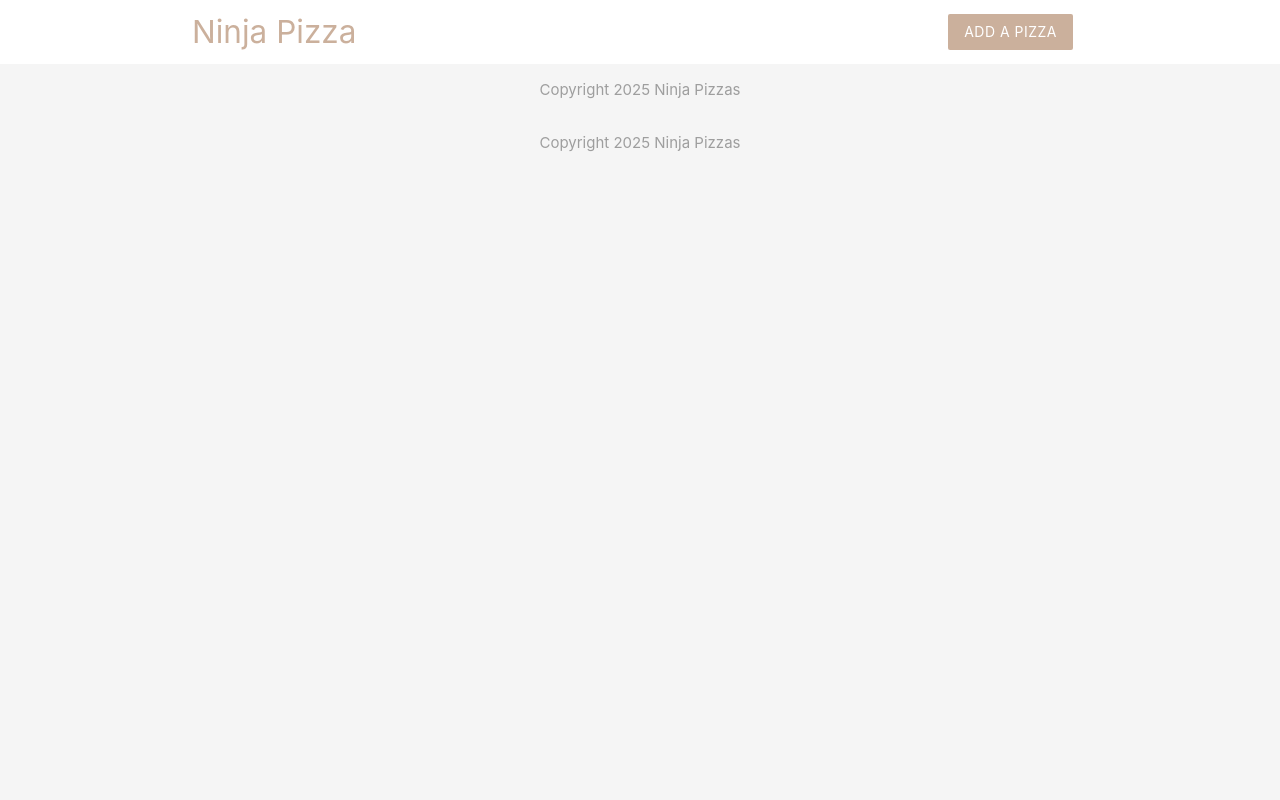
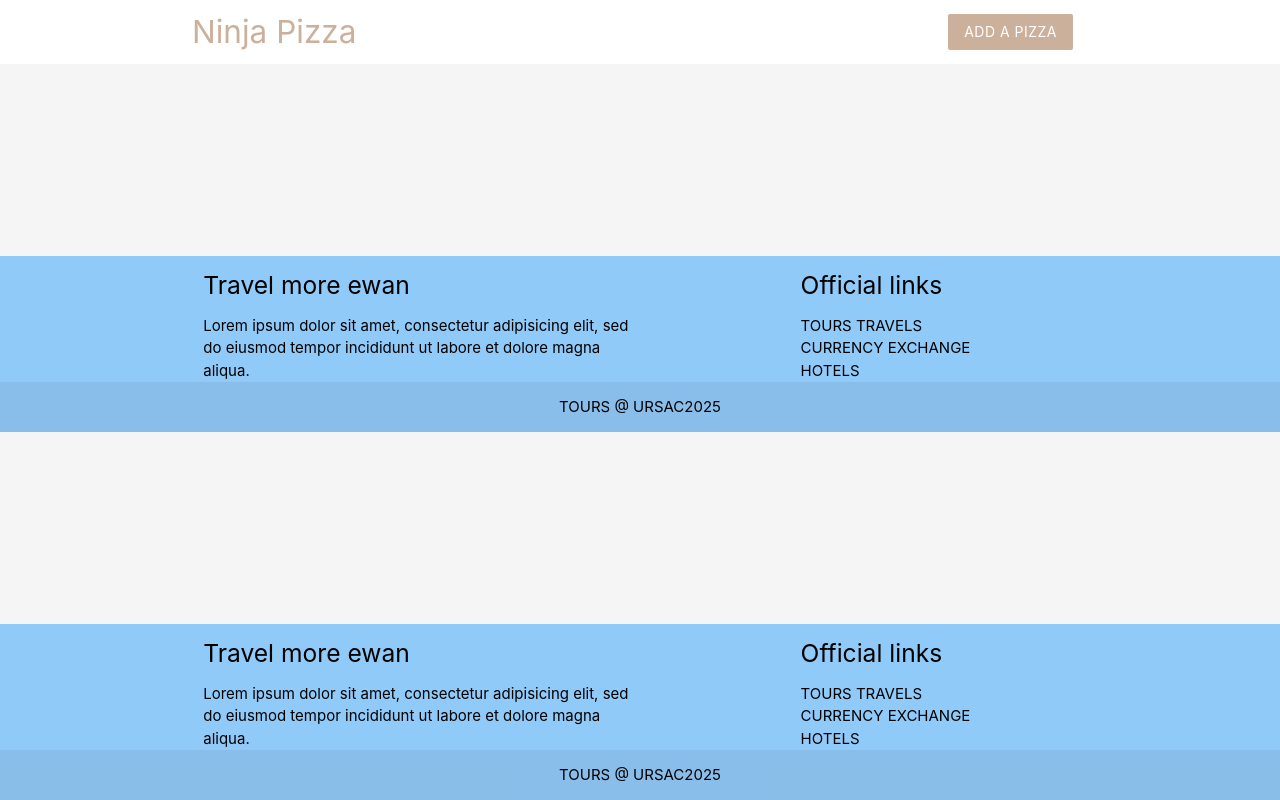
Before and after one commit to zethsu-0/Airlines, a PHP site: template templates/footer.php in a window 1280 px wide. Run offline with PHP 8.4, Linux system fonts and the light colour scheme; the template is opened without the code that fills it, so the values that code supplies are empty.

Commit message:
pooter
Updated footer layout and styles for improved design.

```diff
--- a/templates/footer.php
+++ b/templates/footer.php
@@ -1,6 +1,63 @@
-<footer class="section">
-	<div class="center grey-text">Copyright 2025 Ninja Pizzas</div>
+<footer class="page-footer blue lighten-3" style="margin:0; padding:0;">
+  <div class="container black-text" style="margin-bottom:0;">
+    <div class="row" style="margin-bottom:0;">
+      <div class="col l6 s12">
+        <h5>Travel more ewan</h5>
+        <p>Lorem ipsum dolor sit amet, consectetur adipisicing elit, sed do eiusmod
+        tempor incididunt ut labore et dolore magna aliqua.</p>
+      </div>
+      <div class="col l4 offset-l2 s12">
+        <h5>Official links</h5>
+        <ul style="margin-bottom:0; list-style:none; padding-left:0;">
+          <li>TOURS TRAVELS</li>
+          <li>CURRENCY EXCHANGE</li>
+          <li>HOTELS</li>
+        </ul>
+      </div>
+    </div>
+  </div>
 
+  <div class="footer-copyright">
+    <div class="container center black-text" style="margin-bottom:0;">
+      TOURS @ URSAC2025
+    </div>
+  </div>
+
+  <style>
+    html, body {
+      margin: 0 !important;
+      padding: 0 !important;
+      height: 100%;
+    }
+
+    body {
+      display: flex;
+      flex-direction: column;
+      min-height: 100vh;
+    }
+
+    .container {
+      flex: 1 0 auto;
+    }
+
+    footer.page-footer {
+      margin-top: auto !important;
+      padding: 0 !important;
+      border: none;
+    }
+
+    .page-footer .row,
+    .page-footer p,
+    .page-footer ul {
+      margin-bottom: 0 !important;
+    }
+
+    body::after {
+      content: "";
+      display: block;
+      height: 0;
+      margin: 0;
+      padding: 0;
+    }
+  </style>
 </footer>
-
-</body>
```
